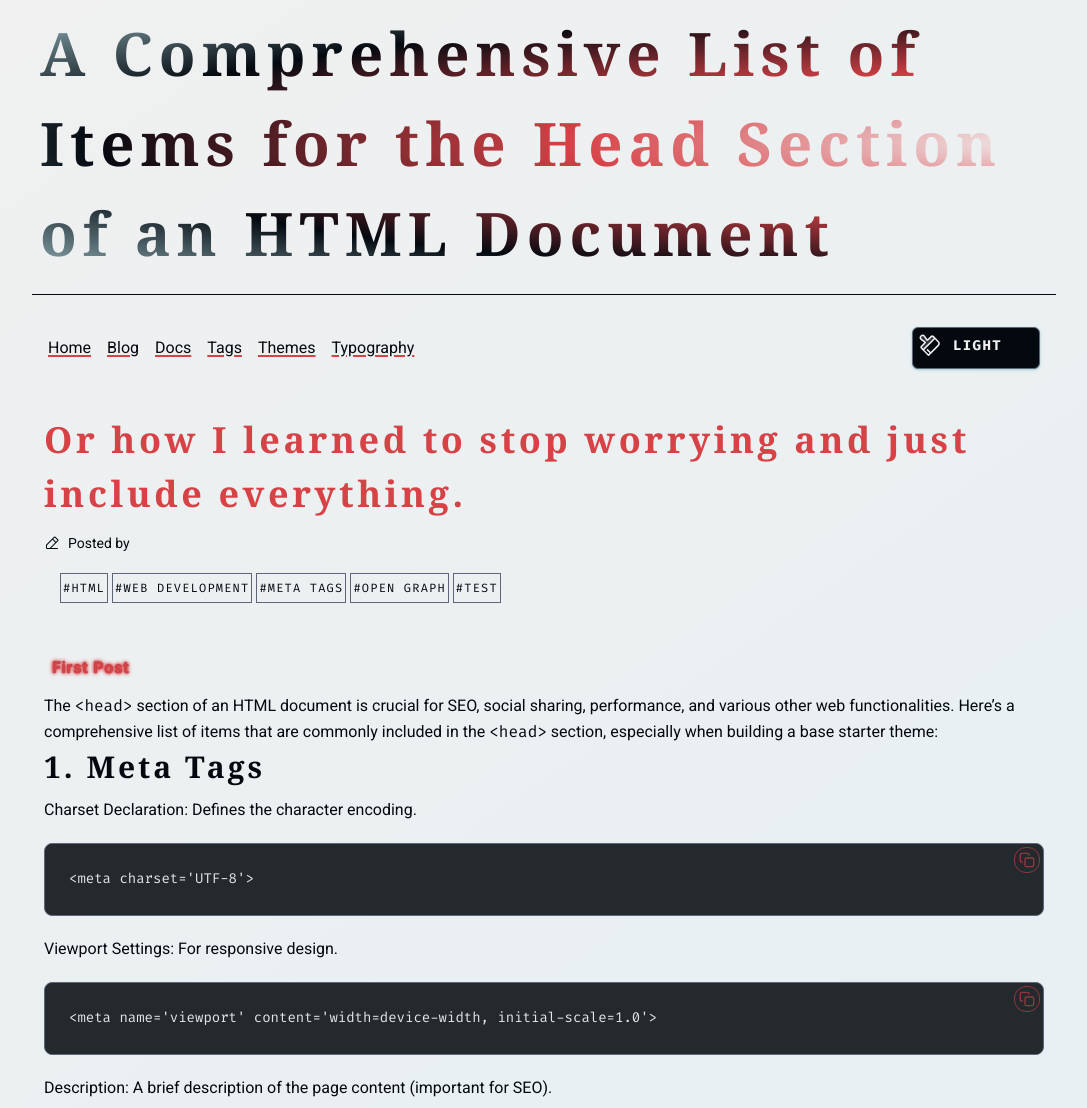
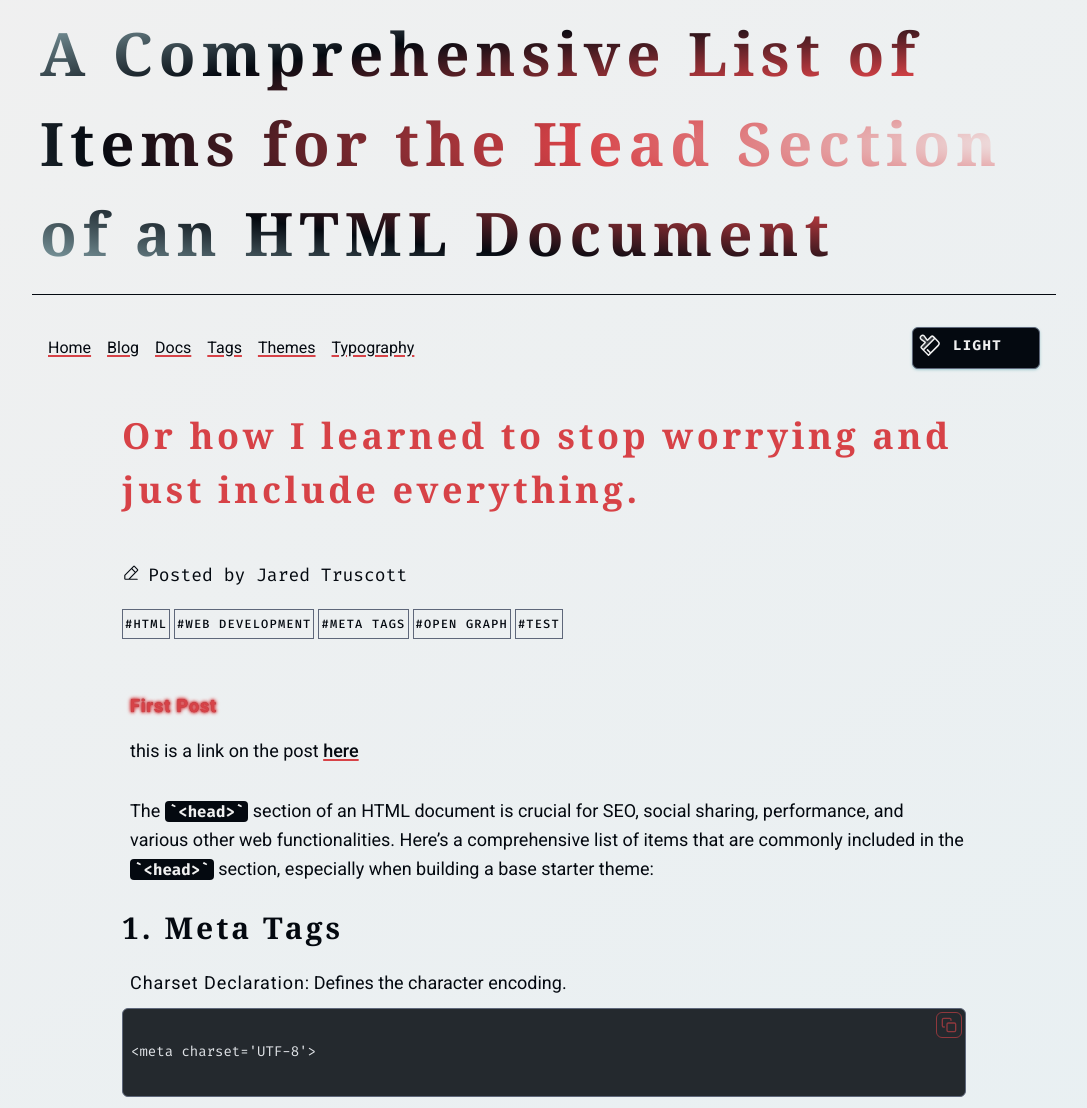
Before and after one commit to TruJared/blankSlate, an Astro site: page /blog/a_comprehensive_list_of_tems_for_the_head_section_of_an_html_document in a window 1280 px wide. Shown: the top 1108 px of the page, without its empty margins (96-1183 px from the left). Built offline with nearby package versions, Linux system fonts and the light colour scheme; Astro itself is replaced by a stand-in of ours; code samples lack their colours; a web font is replaced by a local one.

Commit message:
clean up

```diff
--- a/src/_alkaline_config.ts
+++ b/src/_alkaline_config.ts
@@ -5,7 +5,7 @@ import type {
 	Blog,
 	Socials,
 	NavEntry,
-} from "./Types/types.d";
+} from "./Types/types";
 
 //  SITE socials - used for the site footer
 export const socials: Socials = {
@@ -50,16 +50,16 @@ export const SITE: Site = {
 		"Alkaline is a theme for Astro that is designed to be easy to customize and use.",
 	keywords: ["astro", "theme"],
 	disableIndexing: false, // true for no indexing
-	logoSrc: '/logo.png' ||null, // in public folder png or svg
+	logoSrc: "/logo.png" || null, // in public folder png or svg
 	ogImage: "/og-image.png", // in public folder
 	favicon: "/favicon.png", // in public folder png or svg
 	socials: socials,
 	locale: "en_US",
 	postsPerPage: 10,
 	shikiConfig: {
-		theme: "night-owl",
+		theme: "poimandres",
 	},
-
+	// * edit or remove ./Types/google-fonts.d.ts to add/remove font types * //
 	// https://fonts.google.com/
 	fonts: [
 		{
@@ -126,5 +126,5 @@ export const DOCS: Docs = {
 	postsPerPage: 10,
 };
 
-// export the name of the collections as a list - must be the same as the name of the collection in the collections directory
+// export the name(s) of the collections as a list - must match the name of the collection in the collections directory
 export const COLLECTION_NAMES_LIST = ["blog", "docs"] as const;
--- a/src/components/Astro/CopyToClipboard.astro
+++ b/src/components/Astro/CopyToClipboard.astro
@@ -23,7 +23,7 @@ const {
 		<button
 			aria-label={ariaLabel}
 			class:list={[
-				"group inline-flex items-center p-1 m-1 opacity-60 text-theme-accent border border-theme-primary rounded-xl transition-colors duration-[1500ms] active:bg-theme-secondary active:text-theme-secondary hover:opacity-100",
+				"group inline-flex items-center p-1 m-1 opacity-60 text-theme-accent border border-theme-primary rounded-md transition-colors duration-[1500ms] active:bg-theme-secondary active:text-theme-secondary hover:opacity-100",
 				customClass,
 			]}
 			data-text-to-copy={textToCopy}
--- a/src/components/Astro/Head/SocialMeta.astro
+++ b/src/components/Astro/Head/SocialMeta.astro
@@ -1,5 +1,4 @@
 ---
-import { SITE } from "@config";
 import Favicon from "@components/Astro/Head/Favicon.astro";
 
 export interface Props {
@@ -11,6 +10,7 @@ export interface Props {
 	canonicalURL?: string;
 	siteName?: string;
 	locale?: string;
+	logoSrc?: string;
 	author?: string;
 	publishedTime?: string;
 	modifiedTime?: string;
@@ -20,15 +20,16 @@ export interface Props {
 }
 
 const {
-	title = SITE.title,
-	description = SITE.description,
+	title,
+	description,
 	type = "website",
-	image = SITE.ogImage,
-	favicon = SITE.favicon,
+	image,
+	favicon,
 	canonicalURL = Astro.url.href,
-	siteName = SITE.title,
+	siteName,
 	locale = "en_US",
-	author = SITE.author,
+	author,
+	logoSrc,
 	publishedTime,
 	modifiedTime,
 	keywords,
@@ -56,10 +57,10 @@ switch (type) {
 			publisher: {
 				"@type": "Organization",
 				name: siteName,
-				...(SITE.logoSrc && {
+				...(logoSrc && {
 					logo: {
 						"@type": "ImageObject",
-						url: new URL(SITE.logoSrc, Astro.site),
+						url: new URL(logoSrc, Astro.site),
 					},
 				}),
 			},
--- a/src/components/Astro/Tag.astro
+++ b/src/components/Astro/Tag.astro
@@ -2,7 +2,7 @@
 export interface Props {
 	tag: string;
 	count?: number | string | undefined;
-	size?: "sm" | "md" | "lg";
+	size?: "xs" | "sm" | "md" | "lg";
 	customClass?: string | Array<{ [key: string]: boolean | string }>;
 }
 
@@ -12,17 +12,18 @@ const { tag, count, size = "md", customClass } = Astro.props;
 
 <span
 	class:list={[
-		"h6 bg-secondary border border-theme-secondary text-xs text-white inline-flex justify-center items-center hover:cursor-pointer hover:bg-theme-secondary hover:text-theme-secondary hover:border-theme-primary transition-all duration-300",
+		"h6 bg-secondary border border-theme-secondary text-xs text-white inline-flex justify-center items-center hover:cursor-pointer hover:bg-theme-primary hover:text-theme-accent hover:border-theme-primary transition-all duration-300",
 		customClass,
-		{ "py-0.5 px-0.5 mr-1": size === "sm" },
-		{ "py-1 px-1 mr-0.5": size === "md" },
-		{ "py-2 px-2 m-2": size === "lg" },
+		{ "py-0.5 px-0.5 mr-1": size === "xs" },
+		{ "py-1 px-1 mr-2": size === "sm" },
+		{ "py-1.5 px-1.5 mr-2.5": size === "md" },
+		{ "py-2 px-2 m-3": size === "lg" },
 	]}
 >
 	<a
 		href={`/tags/${tag}`}
 		class:list={[
-			"hover:text-theme-secondary hover:cursor-pointer no-underline",
+			"hover:cursor-pointer no-underline",
 			{ "text-xs": size === "sm" },
 			{ "text-sm": size === "md" || size === "lg" },
 		]}
--- /dev/null
+++ b/src/components/Astro/Tags.astro
@@ -0,0 +1,16 @@
+---
+import Tag from "@components/Astro/Tag.astro";
+
+
+export interface Props {
+	tags: string[];
+}
+
+
+const { tags } = Astro.props;
+console.log("🚀 ~ tags:", tags)
+---
+
+<div class="flex flex-wrap mx-0 px-0 -mt-4">
+	{tags.map((tag) => <Tag tag={tag} size="xs" />)}
+</div>
--- a/src/content/blog/a_comprehensive_list_of_tems_for_the_head_section_of_an_HTML_document.mdx
+++ b/src/content/blog/a_comprehensive_list_of_tems_for_the_head_section_of_an_HTML_document.mdx
@@ -3,6 +3,7 @@ title: A Comprehensive List of Items for the Head Section of an HTML Document
 subtitle: Or how I learned to stop worrying and just include everything.
 tags: [html, web-development, meta-tags, open-graph, test]
 description: A comprehensive list of items that are commonly included in the head section of an HTML document, especially when building a base starter theme.
+author: 1
 ---
 import CodeCopy from '../../components/Astro/CodeCopy.astro'
 import Tooltip from '../../components/Astro/Tooltip.astro'
@@ -10,7 +11,7 @@ import Tooltip from '../../components/Astro/Tooltip.astro'
 
 <Tooltip text="First Post" tooltip="first post" neonify={true} customClass="mt-8 mb-2 ml-2"/>
 
-
+this is a link on the post [here](https://example.com)
 
 The `<head>` section of an HTML document is crucial for SEO, social sharing, performance, and various other web functionalities. Here’s a comprehensive list of items that are commonly included in the `<head>` section, especially when building a base starter theme:
 
--- a/src/env.d.ts
+++ b/src/env.d.ts
@@ -1,2 +1,3 @@
 /// <reference path="../.astro/types.d.ts" />
+/// <reference path="../.astro/types.ts" />
 /// <reference types="astro/client" />
--- a/src/layouts/Post.astro
+++ b/src/layouts/Post.astro
@@ -1,12 +1,12 @@
 ---
-import { COLLECTION_NAMES_LIST } from "@config";
+import {COLLECTION_NAMES_LIST, AUTHORS } from "@config";
 
 
 import { getCollection } from "astro:content";
 import { Icon } from "astro-icon/components";
 
 import Layout from "@layouts/Layout.astro";
-import Tag from "@components/Astro/Tag.astro";
+import Tags from "@components/Astro/Tags.astro";
 
 export interface Props {
 	collectionName: typeof COLLECTION_NAMES_LIST[number];
@@ -35,17 +35,16 @@ const { Content } = await entry.render();
 	title={entry.data.title}
 	description={entry.data.description}
 	logoSrc={""}
-	customClass={customClass}
 >
-	<article>
+	<article class:list={["prose", customClass]}>
 		{entry.data.subtitle && <h2>{entry.data.subtitle}</h2>}
-		<span class="flex row items-center mt-2">
+		<span class="flex row items-center">
 			<Icon
 				name="ph:pencil-simple-line"
-				class="text-theme-primary inline mr-2"
+				class="text-theme-primary inline -mt-6"
 			/>
-			<p class="text-sm text-theme-primaryfont-mono">
-				Posted by {entry.data.author}
+			<p class="text-sm text-theme-primary font-mono">
+				Posted by {AUTHORS.find(author => author.id === entry.data.author)?.name}
 				{
 					entry.data.pubDatetime
 						? `on ${entry.data.pubDatetime.toDateString()}`
@@ -54,13 +53,7 @@ const { Content } = await entry.render();
 			</p>
 		</span>
 		{
-			entry.data.tags && (
-				<div class="flex flex-wrap">
-					{entry.data.tags.map((tag: string) => (
-						<Tag tag={tag} size="sm" />
-					))}
-				</div>
-			)
+			entry.data.tags && <Tags tags={entry.data.tags} />
 		}
 		<Content />
 	</article>
--- a/src/layouts/Posts.astro
+++ b/src/layouts/Posts.astro
@@ -1,6 +1,6 @@
 ---
 import type { CollectionEntry } from "astro:content";
-import { COLLECTION_NAMES_LIST } from "@config";
+import { AUTHORS, COLLECTION_NAMES_LIST } from "@config";
 
 import { SITE } from "@config"
 
@@ -69,7 +69,8 @@ const {
 						</a>
 					</p>
 					<p>{post.data.pubDatetime?.toDateString()}</p>
-					<p>By {post.data.author}</p>
+					{/* TODO: componentize this */}
+					<p>Posted by {AUTHORS.find(author => author.id === post.data.author)?.name}</p>
 				</div>
 			))
 		}
--- a/src/layouts/layout.astro
+++ b/src/layouts/layout.astro
@@ -46,13 +46,7 @@ const {
 const metaTags = [
 	{ name: "viewport", content: "width=device-width, initial-scale=1.0" },
 	{ name: "generator", content: "Astro" },
-	{ name: "description", content: SITE.description || SITE.title },
-	{ name: "keywords", content: SITE.keywords.join(", ") },
-	{ name: "title", content: SITE.title },
-	{ name: "author", content: SITE.author || SITE.title },
 	{ name: "sitemap", content: "/sitemap-index.xml" },
-	{ name: "publishedTime", content: publishedTime },
-	{ name: "modifiedTime", content: modifiedTime },
 	{
 		name: "robots",
 		content: `index, ${SITE.disableIndexing ? "noindex, nofollow" : "index, follow"}`,
--- a/src/styles/global.css
+++ b/src/styles/global.css
@@ -5,9 +5,7 @@
 @tailwind components;
 @tailwind utilities;
 
-
 @layer base {
-
 	/** General **/
 
 	html {
@@ -162,10 +160,9 @@
 }
 
 /** prose **/
-
 @layer components {
 	.prose {
-		@apply text-theme-primary text-lg font-extralight leading-relaxed;
+		@apply text-theme-primary text-lg font-extralight leading-relaxed md:m-auto;
 	}
 
 	.prose h1 {
@@ -196,9 +193,8 @@
 		@apply text-theme-primary text-lg font-extralight leading-relaxed py-1 ml-2 mt-1;
 	}
 
-
 	.prose a {
-		@apply underline underline-offset-2 decoration-2 decoration-theme-primary hover:decoration-theme-secondary hover:text-theme-accent hover:bg-opacity-20;
+		@apply text-theme-primary underline-offset-2 decoration-2 decoration-theme-primary hover:decoration-theme-secondary hover:text-theme-accent hover:bg-opacity-20 cursor-pointer;
 	}
 
 	.prose blockquote {
@@ -215,7 +211,6 @@
 	}
 
 	.prose pre {
-
 		@apply font-mono text-sm border border-theme-secondary rounded-md -mt-4 mb-10 py-8 px-2 leading-relaxed overflow-x-auto whitespace-pre-line transition-colors duration-[1500ms] ease-linear;
 		/* No background highlight for code blocks */
 	}
@@ -241,6 +236,7 @@
 	}
 }
 
+
 /** helper classes **/
 
 @layer components {
--- a/src/styles/themes.css
+++ b/src/styles/themes.css
@@ -69,6 +69,14 @@
 	--color-accent-alt: #a85400;
 	--color-shadow: rgba(0, 0, 0, 0.6);
 }
+.theme-peas-and-carrots {
+	--color-background: #f5f3e8;
+	--color-gradient: #eae7d9;
+	--color-text: #4a5d28;
+	--color-accent: #d17844;
+	--color-accent-alt: #a85751;
+	--color-shadow: #b8cc94;
+}
 .theme-peppermint {
 	--color-background: #ffffff;
 	--color-gradient: #f0f7f7;
--- a/src/types/theme-names.d.ts
+++ /dev/null
@@ -1,6 +0,0 @@
-// This file is auto-generated. Do not edit manually.
-
-export type ThemeNames = 'theme-dark' | 'theme-Alkaline' | 'theme-1337' | 'theme-blue-steel' | 'theme-brutal' | 'theme-Cthulhu-fhtagn' | 'theme-neon-bliss' | 'theme-old-couch' | 'theme-peppermint' | 'theme-pop-punk' | 'theme-slime' | 'theme-syntax' | 'theme-vans';
-
-// This will be passed to the ToggleTheme component
-export const themeNames: ThemeNames[] = ['theme-dark', 'theme-Alkaline', 'theme-1337', 'theme-blue-steel', 'theme-brutal', 'theme-Cthulhu-fhtagn', 'theme-neon-bliss', 'theme-old-couch', 'theme-peppermint', 'theme-pop-punk', 'theme-slime', 'theme-syntax', 'theme-vans'];
--- a/src/utils/buildThemes.mjs
+++ b/src/utils/buildThemes.mjs
@@ -1,10 +1,10 @@
 import css from 'css';
-import { readFile, writeFile } from 'fs/promises';
+import { readFile, writeFile, mkdir } from 'fs/promises';
 import path from 'path';
 import chalk from 'chalk';
 
 const inputFile = path.resolve('src/styles/themes.css');
-const outputTypeFile = path.resolve('./src/types/types.d.ts');
+const outputTypeFile = path.resolve('./src/types/types.ts');
 const outputNamesFile = path.resolve('./src/utils/themeNames.js');
 
 
@@ -48,6 +48,10 @@ export const themeNames = [${themeNames.map(name => `'${name}'`).join(', ')}];
 `;
 
   try {
+    // Ensure directories exist
+    await mkdir(path.dirname(outputTypeFile), { recursive: true });
+    await mkdir(path.dirname(outputNamesFile), { recursive: true });
+
     // Update types file
     let existingTypes = await readFile(outputTypeFile, 'utf-8');
     const themeNamesTypeRegex = /\/\/ This type is auto-generated[\s\S]*?export type ThemeNames[^;]*;/;
@@ -65,13 +69,9 @@ export const themeNames = [${themeNames.map(name => `'${name}'`).join(', ')}];
     }
 
     // Update themeNames.js
-    const existingNames = await readFile(outputNamesFile, 'utf-8');
-    if (existingNames.trim() !== namesContent.trim()) {
-      await writeFile(outputNamesFile, namesContent, 'utf-8');
-      console.log(chalk.green(`Successfully updated ${outputNamesFile}`));
-    } else {
-      console.log(chalk.yellow(`No changes needed in ${outputNamesFile}`));
-    }
+    await writeFile(outputNamesFile, namesContent, 'utf-8');
+    console.log(chalk.green(`Successfully updated ${outputNamesFile}`));
+
   } catch (error) {
     console.error(chalk.red(`Error writing files: ${error.message}`));
     process.exit(1);
@@ -82,11 +82,13 @@ async function main() {
   console.log(chalk.blue('Starting theme names extraction...'));
   const themeNames = await extractThemeNames();
   console.log(chalk.cyan(`Found ${themeNames.length} themes: ${themeNames.join(', ')}`));
-
+  console.log('');
   console.log(chalk.blue('Generating type definition and value files for themes...'));
   await generateFiles(themeNames);
 
   console.log(chalk.greenBright('Theme names extraction and file generation completed successfully! 🎉'));
+  console.log('');
+  console.log(chalk.magentaBright('Astro preparing for lift off! 🚀'));
 }
 
 main().catch(error => {
--- a/src/utils/themeNames.js
+++ b/src/utils/themeNames.js
@@ -1,2 +1,2 @@
 // This file is auto-generated. Do not edit manually.
-export const themeNames = ['theme-light', 'theme-dark', 'theme-Alkaline', 'theme-1337', 'theme-blue-steel', 'theme-Cthulhu-fhtagn', 'theme-neon-bliss', 'theme-old-couch', 'theme-peppermint', 'theme-pop-punk', 'theme-slime', 'theme-syntax', 'theme-two-tone'];
+export const themeNames = ['theme-light', 'theme-dark', 'theme-Alkaline', 'theme-1337', 'theme-blue-steel', 'theme-Cthulhu-fhtagn', 'theme-neon-bliss', 'theme-old-couch', 'theme-peas-and-carrots', 'theme-peppermint', 'theme-pop-punk', 'theme-slime', 'theme-syntax', 'theme-two-tone'];
--- a/tailwind.config.mjs
+++ b/tailwind.config.mjs
@@ -93,6 +93,13 @@ export default {
 					...defaultTheme.fontFamily.mono,
 				],
 			},
+			typography: {
+				DEFAULT: {
+					css: {
+						maxWidth: "85ch",
+					},
+				},
+			},
 		},
 	},
 	plugins: [require("@tailwindcss/typography")],
--- a/tsconfig.json
+++ b/tsconfig.json
@@ -33,5 +33,5 @@
         "src/Types/*"
       ]
     }
-  },
+  }
 }
```
Also changed, not shown: src/Types/types.ts (renamed from src/types/types.d.ts, +9 -5 lines), README.md, src/Types/google-fonts.ts (renamed from src/types/google-fonts.d.ts).
